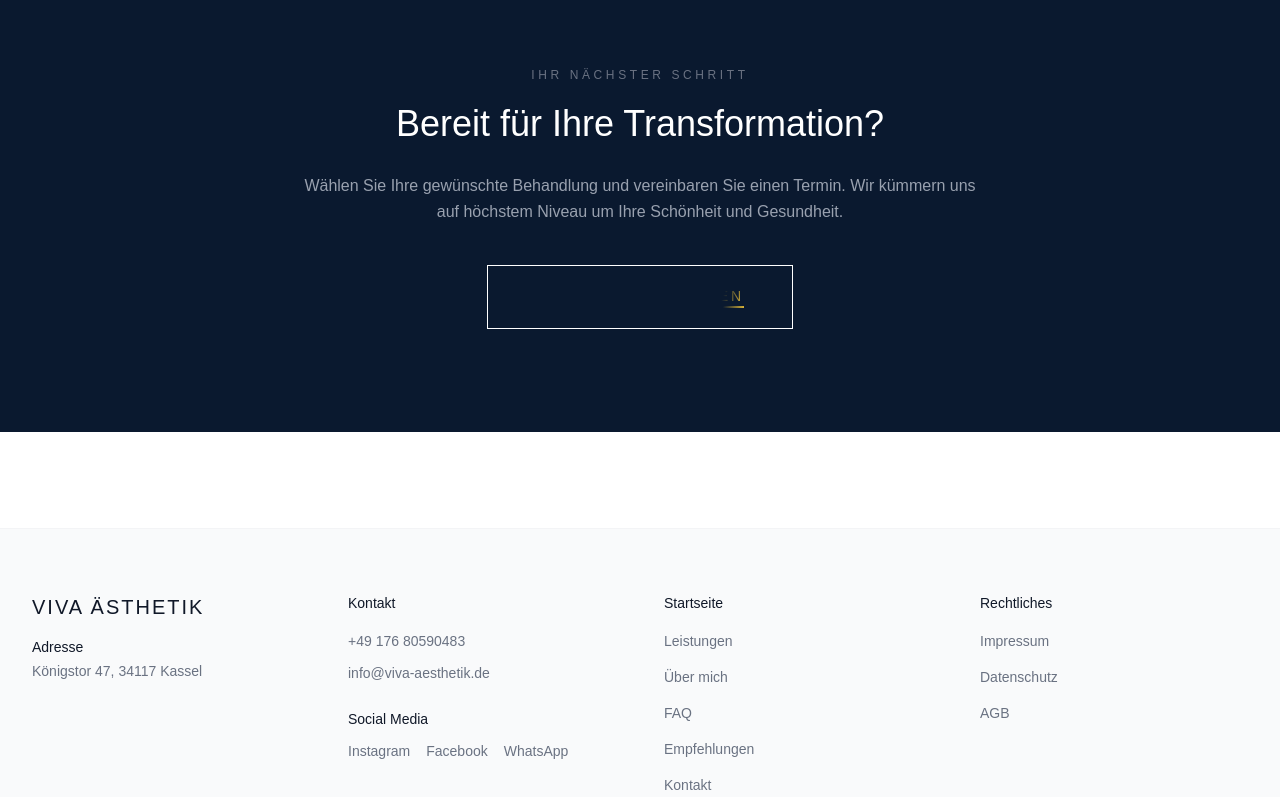
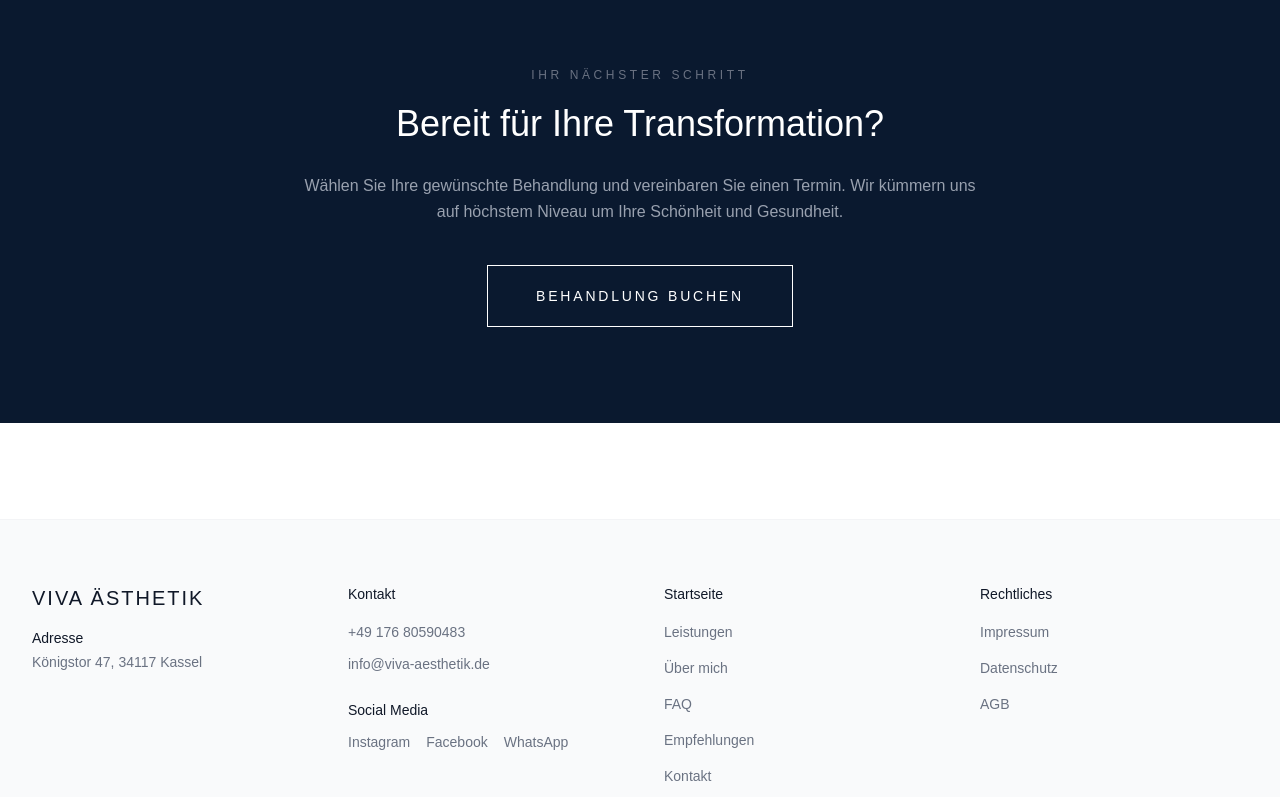
Before and after one commit to skaisstsdev/vivaasthetik, a Next.js app in the folder site/: page /de/faq in a window 1280 px wide. Shown: the part 1587-2384 px from the top of the page. Built offline with nearby package versions, Linux system fonts and the light colour scheme.

Commit message:
UI: Revert gold shimmer, apply white modal theme and animations

```diff
--- a/site/src/app/globals.css
+++ b/site/src/app/globals.css
@@ -34,70 +34,3 @@ body {
 .animate-marquee {
   animation: marquee 120s linear infinite;
 }
-
-/* Gold Shimmer Animations */
-@keyframes shimmer {
-  0% { background-position: -200% center; }
-  15% { background-position: 200% center; }
-  100% { background-position: 200% center; } /* Long pause so they don't shimmer constantly */
-}
-
-.shimmer-text {
-  background: linear-gradient(
-    110deg,
-    currentColor 45%,
-    #d4af37 50%, /* Elegant Gold */
-    currentColor 55%
-  );
-  background-size: 200% auto;
-  color: transparent;
-  -webkit-background-clip: text;
-  background-clip: text;
-  animation: shimmer 8s linear infinite;
-}
-
-.shimmer-bg {
-  background: linear-gradient(
-    110deg,
-    rgba(255,255,255,0.2) 45%,
-    #d4af37 50%,
-    rgba(255,255,255,0.2) 55%
-  );
-  background-size: 200% auto;
-  animation: shimmer 8s linear infinite;
-}
-
-/* For elements that are already solid, like white buttons */
-.shimmer-btn {
-  background: linear-gradient(
-    110deg,
-    #ffffff 45%,
-    #d4af37 50%,
-    #ffffff 55%
-  );
-  background-size: 200% auto;
-  animation: shimmer 8s linear infinite;
-}
-
-.shimmer-border {
-  position: relative;
-}
-.shimmer-border::after {
-  content: "";
-  position: absolute;
-  inset: -1px;
-  border-radius: inherit;
-  padding: 1px;
-  background: linear-gradient(
-    110deg,
-    transparent 45%,
-    #d4af37 50%,
-    transparent 55%
-  );
-  background-size: 200% auto;
-  -webkit-mask: linear-gradient(#fff 0 0) content-box, linear-gradient(#fff 0 0);
-  -webkit-mask-composite: xor;
-  mask-composite: exclude;
-  animation: shimmer 8s linear infinite;
-  pointer-events: none;
-}
--- a/site/src/components/booking/BookingModal.tsx
+++ b/site/src/components/booking/BookingModal.tsx
@@ -26,7 +26,7 @@ export default function BookingModal() {
       />
 
       {/* Modal Content container */}
-      <div className="relative bg-white w-full max-w-6xl max-h-full overflow-y-auto shadow-2xl rounded-sm flex flex-col border border-[#d4af37] animate-in zoom-in-95 duration-500 ease-out">
+      <div className="relative bg-white w-full max-w-6xl max-h-full overflow-y-auto shadow-2xl rounded-sm flex flex-col animate-in zoom-in-95 duration-500 ease-out">
 
         {/* Header with close button */}
         <div className="sticky top-0 right-0 z-10 flex justify-end p-4 pointer-events-none">
--- a/site/src/components/home/ConsultationCTA.tsx
+++ b/site/src/components/home/ConsultationCTA.tsx
@@ -23,10 +23,9 @@ export default function ConsultationCTA() {
         </p>
         <Link
           href="/booking"
-          className="inline-block px-12 py-5 bg-transparent border border-white text-white text-xs md:text-sm tracking-[0.2em] uppercase font-medium hover:bg-white hover:text-gray-900 transition-colors relative overflow-hidden group"
+          className="inline-block px-12 py-5 bg-transparent border border-white text-white text-xs md:text-sm tracking-[0.2em] uppercase font-medium hover:bg-white hover:text-gray-900 transition-colors"
         >
-          <span className="shimmer-text relative z-10" style={{ animationDelay: '6s' }}>{t('cta')}</span>
-          <div className="absolute inset-0 border border-transparent shimmer-border rounded-none pointer-events-none" style={{ animationDelay: '6.2s' }}></div>
+          {t('cta')}
         </Link>
       </div>
     </section>
--- a/site/src/components/home/FeatureCards.tsx
+++ b/site/src/components/home/FeatureCards.tsx
@@ -46,7 +46,7 @@ export default function FeatureCards() {
               className="group block w-full text-left bg-white p-10 hover:shadow-lg transition-shadow duration-300"
             >
               {/* Number */}
-              <p className="text-xs text-gray-300 font-mono mb-6 shimmer-text" style={{ animationDelay: `${i * 1.5 + 2}s` }}>
+              <p className="text-xs text-gray-300 font-mono mb-6">
                 {String(i + 1).padStart(2, '0')}
               </p>
               {/* Title */}
--- a/site/src/components/home/InfoModal.tsx
+++ b/site/src/components/home/InfoModal.tsx
@@ -37,7 +37,7 @@ export default function InfoModal() {
 
   return (
     <div className="fixed inset-0 z-[100] flex flex-col items-center justify-center p-4 sm:p-6 md:p-12 bg-black/20 backdrop-blur-sm animate-in fade-in duration-500 ease-out">
-      <div className="bg-white border border-[#d4af37] w-full max-w-5xl max-h-[95vh] flex flex-col rounded-sm shadow-2xl relative overflow-hidden text-gray-900 animate-in zoom-in-95 duration-500 ease-out">
+      <div className="bg-white w-full max-w-5xl max-h-[95vh] flex flex-col rounded-xl shadow-2xl relative overflow-hidden text-gray-900 animate-in zoom-in-95 duration-500 ease-out">
 
         {/* Close Button */}
         <button
@@ -75,7 +75,7 @@ export default function InfoModal() {
               <div className="flex flex-col gap-8">
                 {features.map((feature, idx) => (
                   <div key={idx} className="flex flex-col md:flex-row gap-4 md:gap-6 group">
-                    <div className="text-gray-300 font-mono text-xl md:text-2xl tracking-widest pt-1 w-10 flex-shrink-0 shimmer-text" style={{ animationDelay: `${idx * 0.5}s` }}>
+                    <div className="text-gray-300 font-mono text-xl md:text-2xl tracking-widest pt-1 w-10 flex-shrink-0">
                       {String(idx + 1).padStart(2, '0')}
                     </div>
                     <div className="flex flex-col gap-2">
--- a/site/src/components/home/TestimonialsPreview.tsx
+++ b/site/src/components/home/TestimonialsPreview.tsx
@@ -34,7 +34,7 @@ export default function TestimonialsPreview() {
             {items.map((item, i) => (
               <div key={i} className="flex flex-col gap-6 w-[300px] md:w-[400px] whitespace-normal">
                 {/* Quote mark */}
-                <span className="text-4xl font-serif text-gray-200 leading-none shimmer-text" style={{ animationDelay: `${i * 0.4}s` }}>&ldquo;</span>
+                <span className="text-4xl font-serif text-gray-200 leading-none">&ldquo;</span>
                 <p className="text-gray-600 leading-relaxed italic">
                   {item.text}
                 </p>
@@ -51,8 +51,7 @@ export default function TestimonialsPreview() {
       <div className="text-center mt-16 px-8">
         <a
           href="#"
-          className="inline-block border border-gray-300 text-gray-700 text-sm px-8 py-3 hover:border-gray-900 hover:text-gray-900 transition-colors uppercase tracking-widest shimmer-border"
-          style={{ animationDelay: '3.5s' }}
+          className="inline-block border border-gray-300 text-gray-700 text-sm px-8 py-3 hover:border-gray-900 hover:text-gray-900 transition-colors uppercase tracking-widest"
         >
           {t('leaveReview')}
         </a>
--- a/site/src/components/home/WhyUs.tsx
+++ b/site/src/components/home/WhyUs.tsx
@@ -40,14 +40,9 @@ export default function WhyUs() {
             {features.map((feature, idx) => (
               <div
                 key={idx}
-                className="flex flex-col gap-4 relative pb-12 mb-12 last:mb-0 last:pb-0"
+                className="flex flex-col gap-4 border-b border-gray-100 pb-12 last:border-0 last:pb-0"
               >
-                {/* Custom animated divider (except for last item) */}
-                {idx !== features.length - 1 && (
-                  <div className="absolute bottom-0 left-0 right-0 h-[1px] bg-gray-100 shimmer-bg" style={{ animationDelay: `${idx * 1.2}s` }}></div>
-                )}
-
-                <span className="text-sm font-mono text-gray-300 shimmer-text" style={{ animationDelay: `${idx * 1.8 + 1}s` }}>
+                <span className="text-sm font-mono text-gray-300">
                   {feature.number}
                 </span>
                 <h3 className="text-2xl md:text-3xl font-light text-gray-900">
--- a/site/src/components/layout/Navbar.tsx
+++ b/site/src/components/layout/Navbar.tsx
@@ -76,9 +76,9 @@ export default function Navbar() {
             <Link
               href="/"
               onClick={() => setIsMenuOpen(false)}
-              className="text-xl md:text-2xl font-light tracking-[0.2em] uppercase text-center group"
+              className="text-xl md:text-2xl font-light tracking-[0.2em] uppercase text-center"
             >
-              VIVA <span className="font-medium shimmer-text inline-block" style={{ animationDelay: '1.5s' }}>Ästhetik</span>
+              VIVA <span className="font-medium">Ästhetik</span>
             </Link>
           </div>
 
@@ -86,7 +86,7 @@ export default function Navbar() {
           <div className="flex-1 flex items-center justify-end gap-6">
             <div className={`flex items-center gap-2 text-xs font-medium tracking-widest ${isScrolled || isMenuOpen ? 'text-gray-400' : 'text-white/70'}`}>
               <Link href="/" locale="de" className={`hover:${isScrolled || isMenuOpen ? 'text-gray-900' : 'text-white'} transition-colors`}>DE</Link>
-              <span className="font-light shimmer-text" style={{ animationDelay: '3.2s' }}>/</span>
+              <span className="font-light">/</span>
               <Link href="/" locale="ru" className={`hover:${isScrolled || isMenuOpen ? 'text-gray-900' : 'text-white'} transition-colors`}>RU</Link>
             </div>
 
```
Also changed, not shown: site/src/components/booking/BookingWizard.tsx (+4 -6 lines), site/src/components/home/Hero.tsx (+3 -4 lines).
